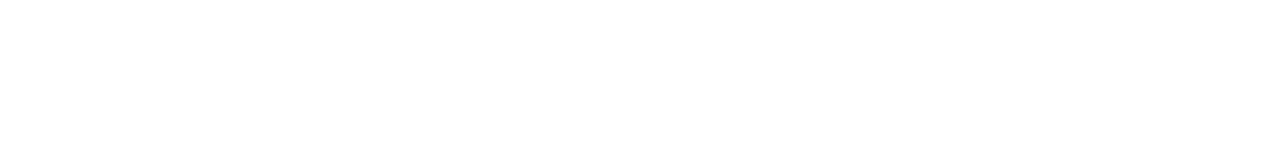
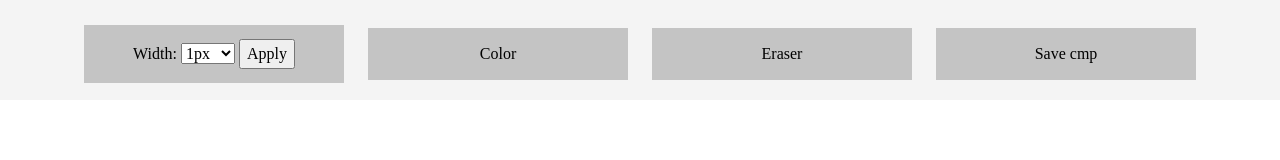
Before and after one commit to bam1to/DrawMe, a plain HTML site: page index.html in a window 1280 px wide. Drawn offline with Linux system fonts and the light colour scheme.

Commit message:
changing width

```diff
--- a/index.html
+++ b/index.html
@@ -2,14 +2,38 @@
 <html lang="en">
 
 <head>
-    <meta charset="UTF-8">
-    <meta name="viewport" content="width=device-width, initial-scale=1.0">
+    <meta charset="UTF-8" />
+    <meta name="viewport" content="width=device-width, initial-scale=1.0" />
     <title>Document</title>
     <script src="script.js" defer></script>
+    <link rel="stylesheet" href="style.css">
 </head>
 
-<body style="margin: 0;">
-    <canvas id="canvas" style="display: block;"> Sorry its not for u </canvas>
+<body style="margin: 0">
+    <nav>
+        <ul>
+            <li>
+                <label>Width: </label>
+                <select name="Width" id="line_width">
+                    <option value="1">1px</option>
+                    <option value="2">2px</option>
+                    <option value="5">5px</option>
+                    <option value="10">10px</option>
+                    <option value="12">12px</option>
+                    <option value="15">15px</option>
+                    <option value="18">18px</option>
+                    <option value="20">20px</option>
+                </select>
+                <button onclick="changeRad()">Apply</button>
+            </li>
+            <li>Color</li>
+            <li>Eraser</li>
+            <li>Save cmp</li>
+        </ul>
+    </nav>
+    <div class="playground">
+        <canvas id="canvas" style="display: block"> Sorry its not for u </canvas>
+    </div>
 </body>
 
 </html>
--- a/script.js
+++ b/script.js
@@ -1,44 +1,71 @@
-let
-    canv = document.getElementById('canvas'),
-    ctx = canv.getContext('2d'),
+let canv = document.getElementById("canvas"),
+    pgd = document.querySelector(".playground"),
+    ctx = canv.getContext("2d"),
     isMouseDown = false,
-    rad = 10,
-    coords = [];
+    rad = 1,
+    coords = [],
+    stat = [];
 
-canv.width = window.innerWidth;
-canv.height = window.innerHeight;
+canv.width = pgd.offsetWidth;
+console.log(pgd.offsetWidth);
+canv.height = pgd.offsetHeight;
 
 //code
 // проверка нажата ли кнопка мыши
-canv.addEventListener('mousedown', () => {
+canv.addEventListener("mousedown", () => {
     isMouseDown = true;
 });
 //проверка не нажата ли кнопка мыши
-canv.addEventListener('mouseup', () => {
+canv.addEventListener("mouseup", () => {
     isMouseDown = false;
     ctx.beginPath(); //разограничитель линии начнётся здесь
-    coords.push('mouseup'); //в координаты записывается когда делается разрыв
+    coords.push("mouseup"); //в координаты записывается когда делается разрыв
+    stat.push("mouseup");
 });
 
-ctx.lineWidth = rad * 2; //толщина линии
-canv.addEventListener('mousemove', (e) => {
-    if (isMouseDown) { //если зажата ЛКМ
-        coords.push([e.clientX, e.clientY]); //в координаты добавляются координаты по х и у в виде массива
-        ctx.lineTo(e.clientX, e.clientY); //прокладывается линиия к этим координатам
+function changeRad() {
+    let rds = document.querySelector("#line_width").value;
+    if (rds == "1") {
+        rad = 1;
+    } else if (rds == "2") {
+        rad = 2;
+    } else if (rds == "5") {
+        rad = 5;
+    } else if (rds == "10") {
+        rad = 10;
+    } else if (rds == "12") {
+        rad = 12;
+    } else if (rds == "15") {
+        rad = 15;
+    } else if (rds == "18") {
+        rad = 18;
+    } else if (rds == "20") {
+        rad = 20;
+    }
+    ctx.lineWidth = rad * 2;
+}
+
+//толщина линии
+canv.addEventListener("mousemove", (e) => {
+    if (isMouseDown) {
+        //если зажата ЛКМ
+        stat.push(rad);
+        coords.push([e.clientX, e.clientY - 100]); //в координаты добавляются координаты по х и у в виде массива
+        ctx.lineTo(e.clientX, e.clientY - 100); //прокладывается линиия к этим координатам
         ctx.stroke(); //непосредственно отрисовка линии
 
         ctx.beginPath(); //начало отрисовки
-        ctx.arc(e.clientX, e.clientY, rad, 0, Math.PI * 2); //чертится круг (координаты х, у, радиус, точка начала, окружность)
+        ctx.arc(e.clientX, e.clientY - 100, rad, 0, Math.PI * 2); //чертится круг (координаты х, у, радиус, точка начала, окружность)
         ctx.fill(); //команда отвечающая за заполнение цветом
 
         ctx.beginPath(); //начало отрисовки
-        ctx.moveTo(e.clientX, e.clientY); //передвижение к позиции на которой находится мышка
+        ctx.moveTo(e.clientX, e.clientY - 100); //передвижение к позиции на которой находится мышка
     }
-
 });
 
 function save() {
-    localStorage.setItem('coords', JSON.stringify(coords)); //сохранение в локальныое зранилище(?) координат и js код преобразованый в json
+    localStorage.setItem("coords", JSON.stringify(coords)); //сохранение в локальныое зранилище(?) координат и js код преобразованый в json
+    localStorage.setItem("stat", JSON.stringify(stat));
 }
 
 function clear() {
@@ -48,54 +75,53 @@ function clear() {
 function replay() {
     let //объявляется таймер с интервалом 30 мс, каждые 30мс происходит:
         timer = setInterval(() => {
-            if (!coords.length) { //проверка на существование координат в массиве
+        if (!coords.length) {
+            //проверка на существование координат в массиве
             clearInterval(timer); //очистка таймера
             ctx.beginPath(); //начало новой линии
             return;
         }
-            let
-                crd = coords.shift(), //из координат "вырывается" первое значение и записывается в переменную
+
+        let crd = coords.shift(), //из координат "вырывается" первое значение и записывается в переменную
             e = {
                 clientX: crd["0"], //расстояние от левого края по х берется из массива нулевого
-                    clientY: crd["1"] //расстояние от верхнего края по у берется из массива первого
+                clientY: crd["1"], //расстояние от верхнего края по у берется из массива первого
             };
+        let wgt = stat.shift();
+        ctx.lineWidth = wgt * 2;
+        console.log(ctx.lineWidth);
 
         ctx.lineTo(e.clientX, e.clientY); //всё то же самое что и сверху
         ctx.stroke();
 
         ctx.beginPath();
-            ctx.arc(e.clientX, e.clientY, rad, 0, Math.PI * 2);
+        ctx.arc(e.clientX, e.clientY, wgt, 0, Math.PI * 2);
         ctx.fill();
 
         ctx.beginPath();
         ctx.moveTo(e.clientX, e.clientY);
-        }, 30);
-        ctx.beginPath();
+    }, 3);
 }
 
-
-document.addEventListener('keydown', (e) => {
-
+document.addEventListener("keydown", (e) => {
     if (e.keyCode == 83) {
         //save
         save();
-        console.log('Saved');
+        console.log("Saved");
     }
 
     if (e.keyCode == 82) {
         //replay
-        console.log('Replayin...');
-        coords = JSON.parse(localStorage.getItem('coords')); //координаты достаются из json документа и преобразуются в js код
+        console.log("Replayin...");
+        coords = JSON.parse(localStorage.getItem("coords")); //координаты достаются из json документа и преобразуются в js код
+        stat = JSON.parse(localStorage.getItem("stat"));
         clear();
         replay();
-
     }
 
     if (e.keyCode == 67) {
         //clear
         clear();
-        console.log('Cleared');
-
+        console.log("Cleared");
     }
-
 });
--- /dev/null
+++ b/style.css
@@ -0,0 +1,121 @@
+*,
+*::before,
+*::after {
+    box-sizing: border-box;
+}
+
+
+/* Убираем внутренние отступы */
+
+ul,
+ol {
+    padding: 0;
+}
+
+
+/* Убираем внешние отступы */
+
+body,
+h1,
+h2,
+h3,
+h4,
+p,
+ul,
+ol,
+li,
+figure,
+figcaption,
+blockquote,
+dl,
+dd {
+    margin: 0;
+}
+
+
+/* Выставляем основные настройки по-умолчанию для body */
+
+body {
+    min-height: 100vh;
+    scroll-behavior: smooth;
+    text-rendering: optimizeSpeed;
+    line-height: 1.5;
+}
+
+
+/* Удаляем стандартную стилизацию для всех ul и il, у которых есть атрибут class*/
+
+ul,
+ol {
+    list-style: none;
+}
+
+
+/* Элементы a, у которых нет класса, сбрасываем до дефолтных стилей */
+
+a:not([class]) {
+    text-decoration-skip-ink: auto;
+}
+
+
+/* Упрощаем работу с изображениями */
+
+img {
+    max-width: 100%;
+    display: block;
+}
+
+
+/* Указываем понятную периодичность в потоке данных у article*/
+
+article>*+* {
+    margin-top: 1em;
+}
+
+
+/* Наследуем шрифты для инпутов и кнопок */
+
+input,
+button,
+textarea,
+select {
+    font: inherit;
+}
+
+
+/* Удаляем все анимации и переходы для людей, которые предпочитай их не использовать */
+
+@media (prefers-reduced-motion: reduce) {
+    * {
+        animation-duration: 0.01ms !important;
+        animation-iteration-count: 1 !important;
+        transition-duration: 0.01ms !important;
+        scroll-behavior: auto !important;
+    }
+}
+
+.playground {
+    height: 837px;
+    width: 100%;
+}
+
+nav {
+    width: 100%;
+    height: 100px;
+    background-color: #f4f4f4;
+}
+
+ul {
+    padding: 25px 72px 0 72px;
+    display: flex;
+    flex-direction: row;
+    justify-content: space-around;
+    align-items: center;
+}
+
+li {
+    width: 260px;
+    text-align: center;
+    padding: 14px 0;
+    background-color: #c4c4c4;
+}
```
Lines whose indentation alone changed are shown as unchanged.
